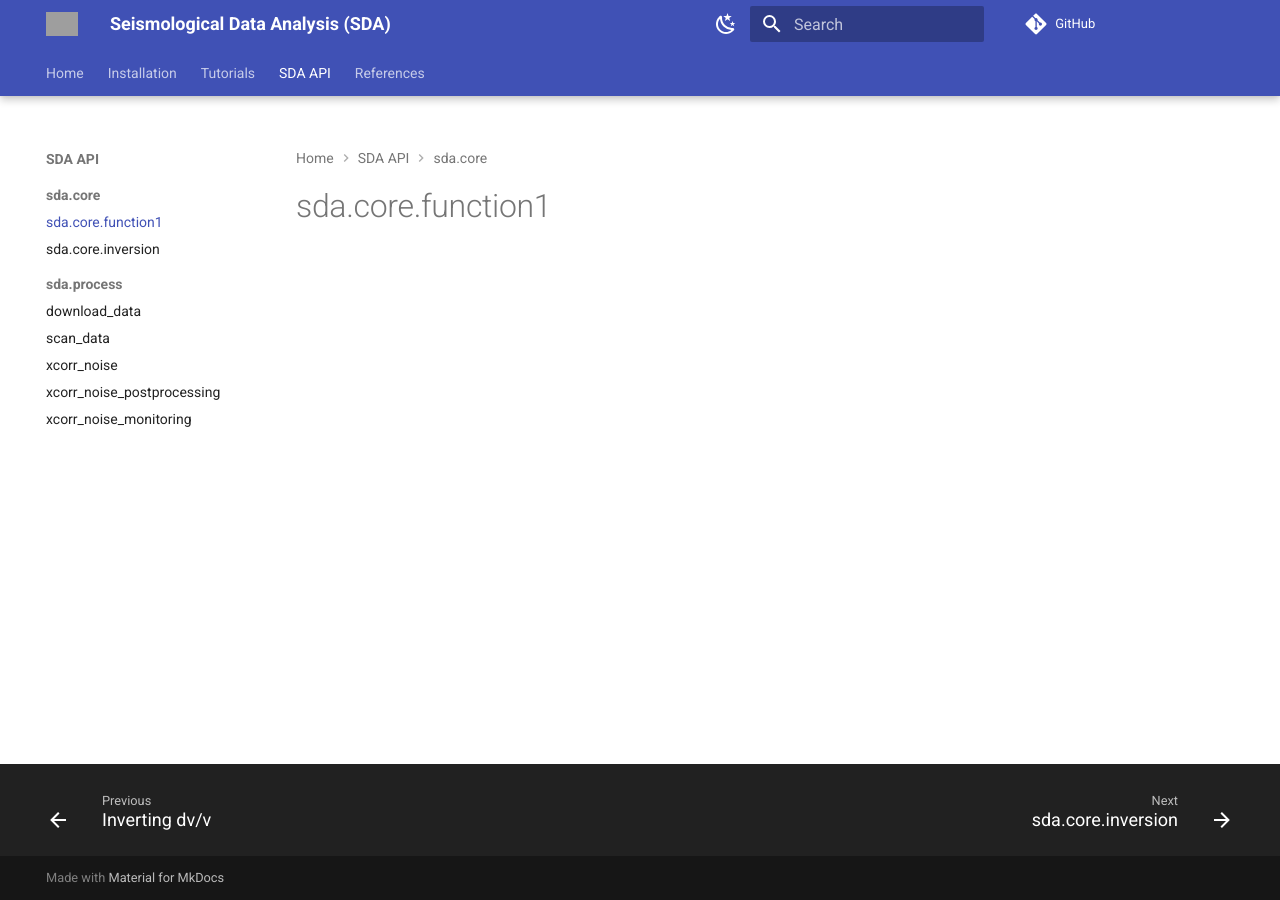
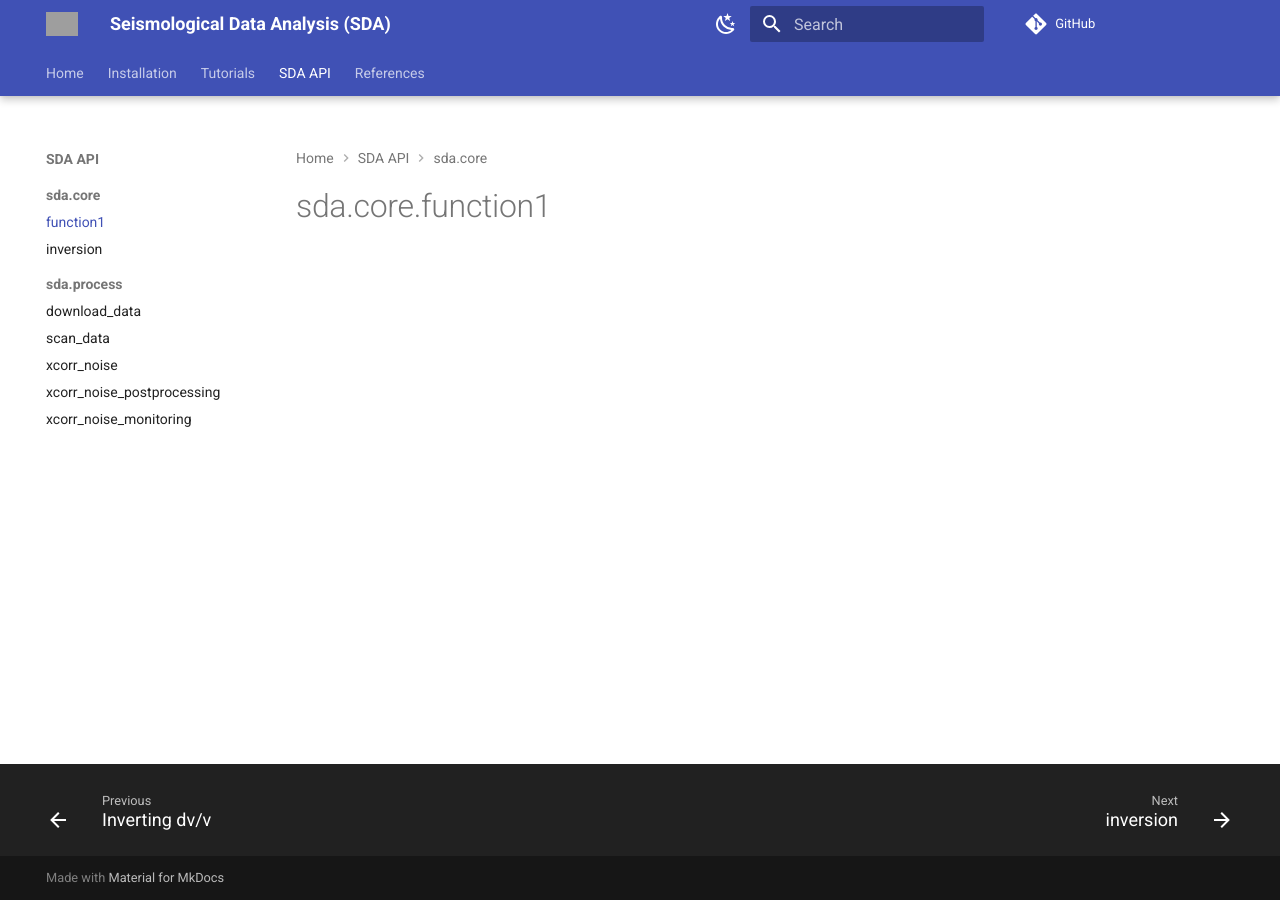
Before and after one commit to FlavienMattern/sda, an MkDocs documentation site: the page built from docs/core/function1.md, in a window 1280 px wide. Built offline with MkDocs 1.6.1 and Material for MkDocs 9.7.7, drawn with Linux system fonts in a browser that asks for light colours; comment, search, counter and statistics services are not loaded; grey boxes are pictures that could not be loaded.

Commit message:
Change core function titles

```diff
--- a/mkdocs.yml
+++ b/mkdocs.yml
@@ -79,8 +79,8 @@ nav:
     - Inverting dv/v: tutorials/invert_dvv.md
   - SDA API:
     - sda.core:
-        - sda.core.function1: core/function1.md
-        - sda.core.inversion: core/inversion.md
+        - function1: core/function1.md
+        - inversion: core/inversion.md
     - sda.process:
         - download_data: process/download_data.md
         - scan_data: process/scan_data.md
```
